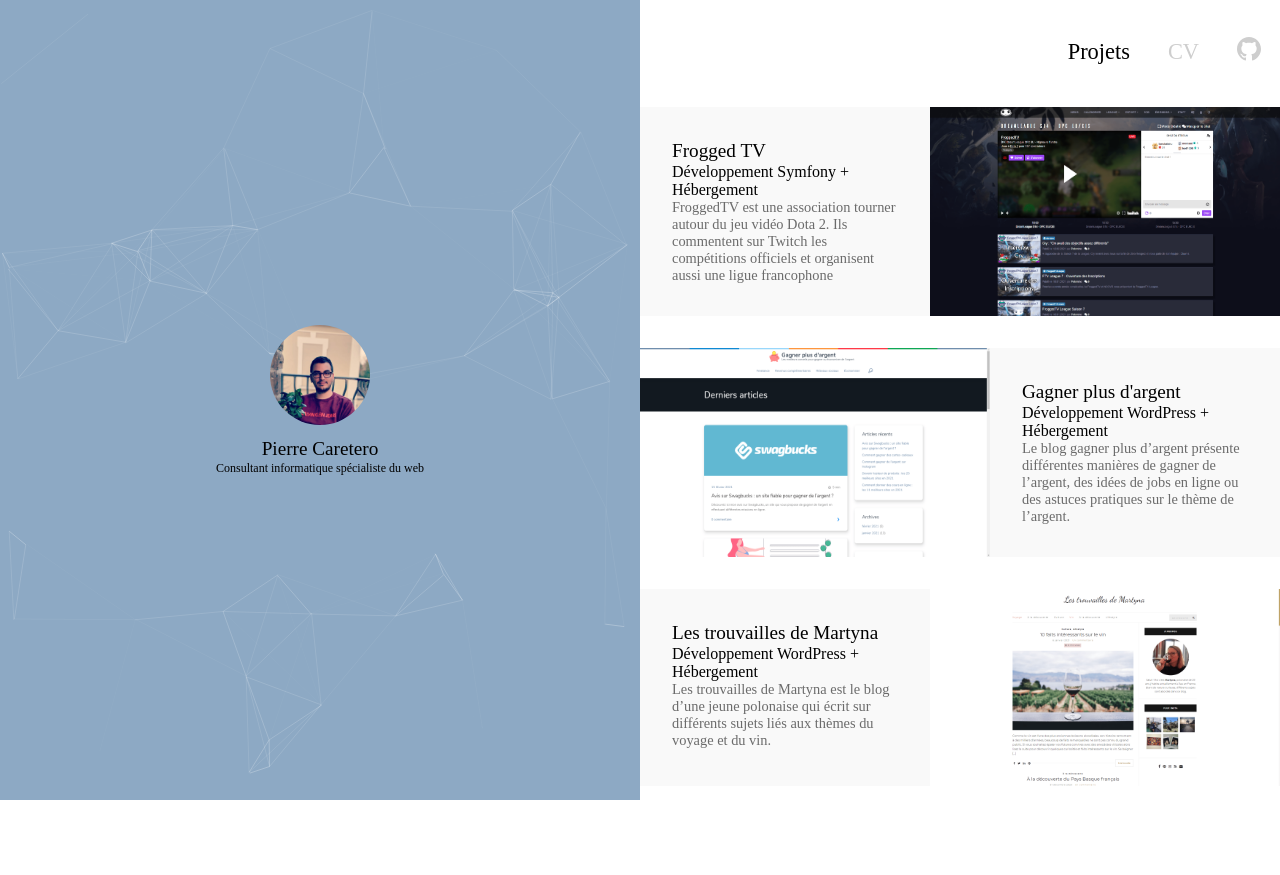
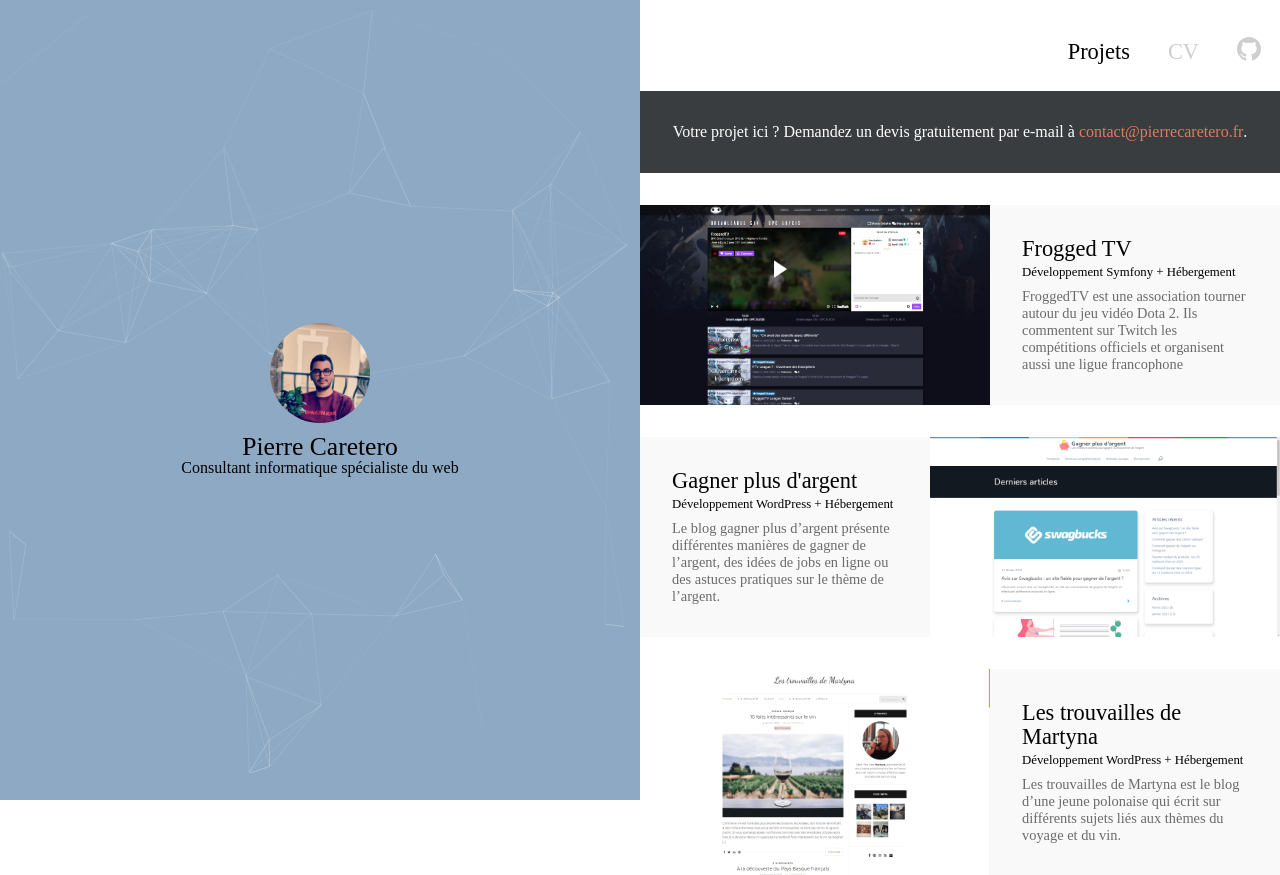
Before and after one commit to DetaX/pierrecareterofr, a Vue app: page /projets in a window 1280 px wide. Built offline with nearby package versions, Linux system fonts and the light colour scheme; a web font is replaced by a local one.

Commit message:
contact link in projects view

```diff
--- a/src/App.vue
+++ b/src/App.vue
@@ -16,7 +16,7 @@
         <router-link to="/cv"> CV </router-link>
       </span>
     <span>
-      <a href="https://github.com/DetaX/pierrecareterofr" id="github" title="Code du site">
+      <a href="https://github.com/DetaX/pierrecareterofr" id="github" title="Voir le code sur Github">
         <Github fill="#cecece" />
       </a>
     </span>
@@ -58,7 +58,7 @@ export default {
       duration: 2,
       background: color1,
       ease: Power3.easeOut,
-    }).to("nav", { duration: 3, x: 0, ease: "elastic" }, "-=2");
+    });
 
     window.onscroll = function() {myFunction()};
 
@@ -137,6 +137,7 @@ main {
 #particles {
   background: #fff;
   height: 50vh;
+  min-height: 250px;
   flex-grow: 1;
   text-align: center;
   width: 100%;
@@ -163,9 +164,10 @@ main {
   .title {
     display: flex;
     margin: .75rem auto 0;
+    font-size: 1.6rem
   }
   .subtitle {
-    font-size: .75rem;
+    font-size: 1rem;
     display: flex;
     margin: auto;
   }
--- a/src/views/HomeView.vue
+++ b/src/views/HomeView.vue
@@ -16,19 +16,16 @@
 
 <script>
 import { gsap } from "gsap";
-import Profile from "@/assets/svgs/profile.svg";
 import Programming from "@/assets/svgs/programming.svg";
 import Typewriter from "typewriter-effect/dist/core";
 
 export default {
   name: "HomeView",
   components: {
-    Profile,
     Programming,
   },
   data() {
     return {
-      profileViewBox: "0 0 698 698",
       programmingViewBox: "0 0 1041.32 554.17",
     };
   },
@@ -36,7 +33,6 @@ export default {
     let tl = gsap.timeline();
     tl
       .to("#presentation", { duration: 2, opacity: 1 }, 0)
-      .to("#profile-container", { duration: 2, opacity: 1 }, "-=2")
       .to(
         "#programming",
         { duration: 2, opacity: 1, x: 0, ease: "elastic" },
--- a/src/views/ProjectsView.vue
+++ b/src/views/ProjectsView.vue
@@ -1,5 +1,6 @@
 <template>
   <div id="projects">
+    <div class="contact">Votre projet ici ? Demandez un devis gratuitement par e-mail à <a href="mailto:contact@pierrecaretero.fr">contact@pierrecaretero.fr</a>.</div>
     <div class="project">
       <div class="text-container">
         <div class="title">Frogged TV</div>
@@ -26,38 +27,73 @@
       </div>
       <a href="https://martyna.fr" title="Visiter le site"><img src="/assets/martyna.png" alt="Les trouvailles de Martyna" /></a>
     </div>
-
-
   </div>
 </template>
 
 <script>
 
 
+import {gsap, Power3} from "gsap";
+
 export default {
   name: "ProjectsView",
   mounted() {
+    let tl = gsap.timeline();
+    tl.fromTo(".text-container", {opacity: 0}, { duration: 2, opacity: 1 }, 0)
+        .fromTo(".project img",  {opacity: 0}, {
+      duration: 1,
+      opacity: 1,
+      ease: Power3.easeIn
+    }, "=-2")
   }
 };
 </script>
 
 <style lang="scss">
   #projects {
+    .contact {
+      padding: 2rem;
+      text-align: center;
+      background: #393d3f;
+      color: #fff;
+      margin-top: 1rem;
+      a {
+        font-size: 1rem;
+        color: #E07A5F;
+      }
+    }
+    .technologies {
+      font-size: .8rem;
+      margin-top: .25rem;
+    }
+    .description {
+      margin-top: 0.5rem;
+    }
     .project {
       display: flex;
       background: #f9f9f9;
       margin-top: 2rem;
       flex-direction: column;
+      transition: all .15s;
+      .title {
+        font-size: 1.4rem;
+      }
     }
     a {
       display: contents;
     }
     .text-container {
       padding: 2rem;
+      opacity: 0;
     }
     img {
       max-width: 350px;
       margin: 0 auto;
+      transition: filter .25s;
+      opacity: 0;
+      &:hover {
+        filter: grayscale(1);
+      }
     }
   }
   @media(min-width: 1280px) {
```
Also changed, not shown: src/assets/svgs/profile.svg (deleted).
